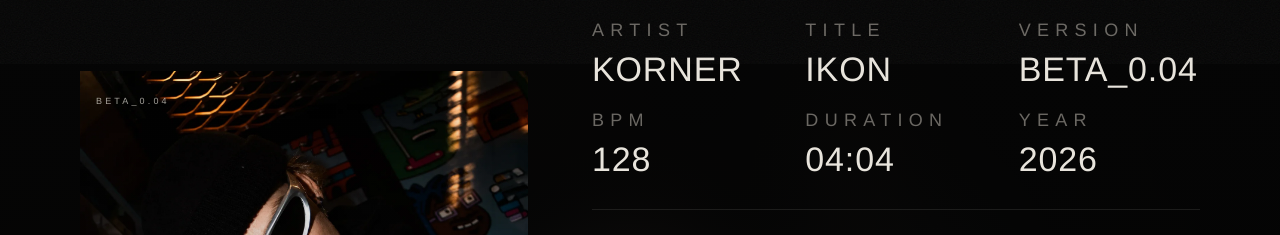
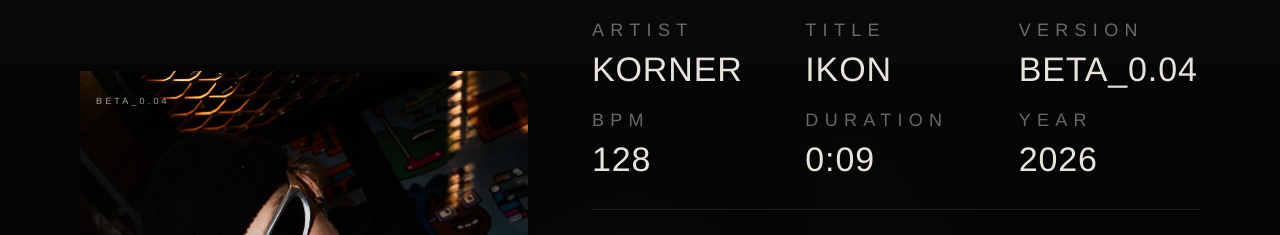
Before and after one commit to maklak0v/kornermusic-rebuild, a React (Vite) app: page / in a window 1280 px wide. Shown: the part 2000-2235 px from the top of the page. Built offline with nearby package versions, Linux system fonts and the light colour scheme; a web font is replaced by a local one.

Commit message:
Update IKON track duration display

```diff
--- a/src/data/releases.ts
+++ b/src/data/releases.ts
@@ -30,7 +30,7 @@ export const releases: Release[] = [
     version: 'beta_0.04',
     year: '2026',
     bpm: '128',
-    duration: '04:04',
+    duration: '0:09',
     status: 'released',
     artwork: asset('/images/IMG_7210_(IKON).webp'),
     backdropImage: asset('/images/youtube_(IKON).webp'),
```
